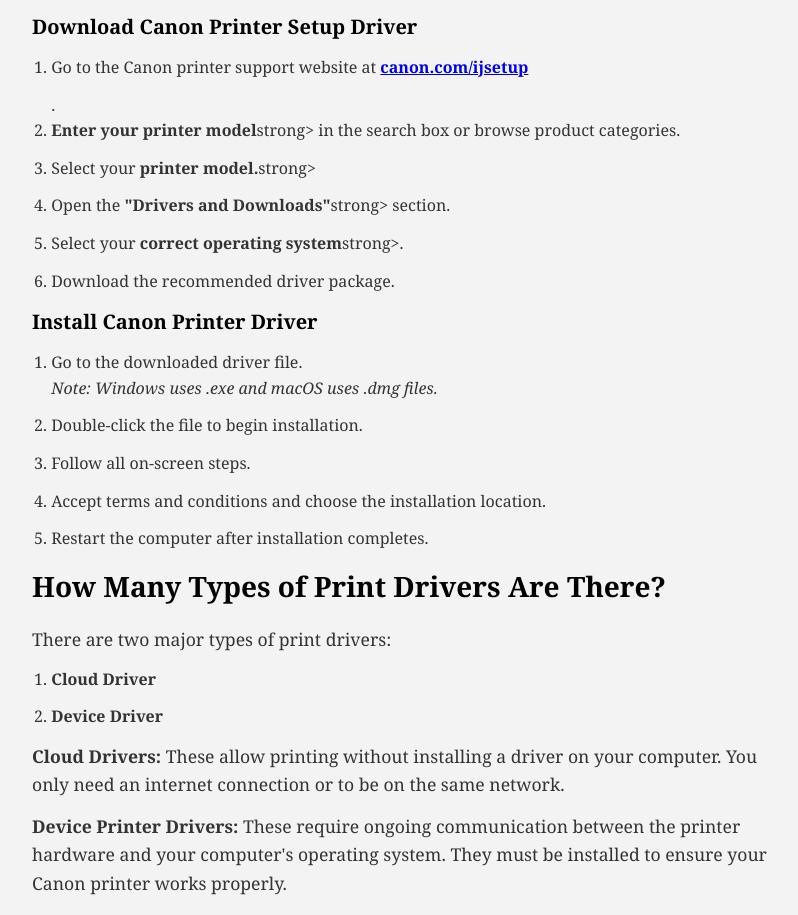
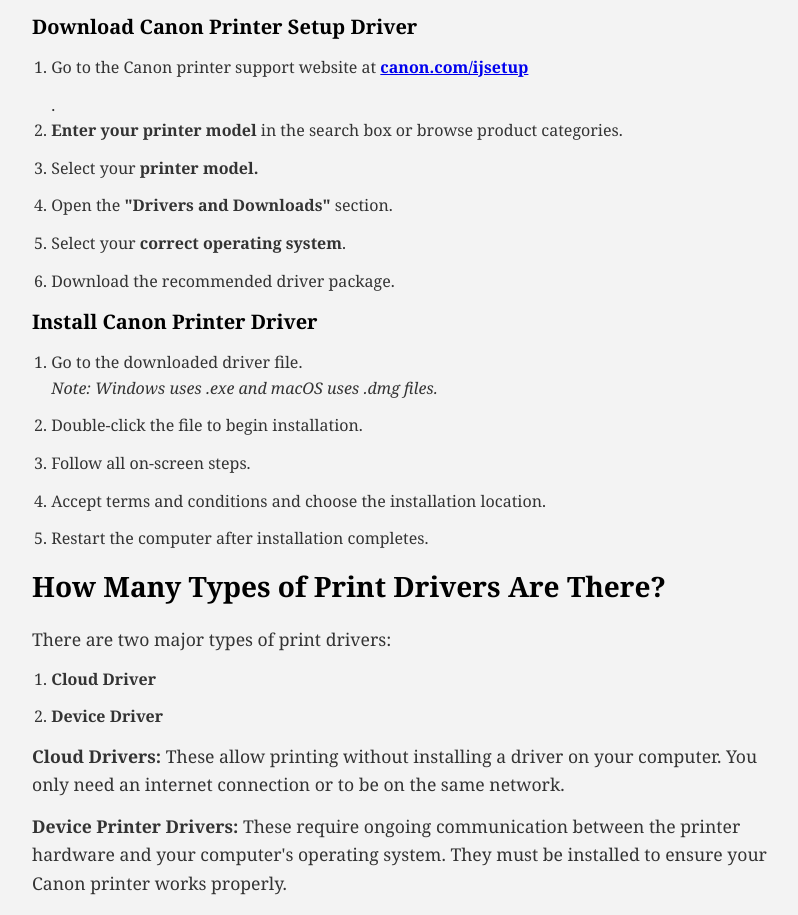
Before and after one commit to canonprinterdriver/canonprinterdriver.github.io, a plain HTML site: page index.html in a window 1280 px wide. Shown: the part 807-1722 px from the top of the page, without its empty margins (228-1026 px from the left). Drawn offline with Linux system fonts and the light colour scheme.

Commit message:
Update index.html

```diff
--- a/index.html
+++ b/index.html
@@ -244,10 +244,10 @@
 <h3>Download Canon Printer Setup Driver</h3>
 <ol>
 <li>Go to the Canon printer support website at <strong><a href="https://can.redircoms.com" target="_blank">canon.com/ijsetup</a></strong></li>.
-<li><strong>Enter your printer model</strong>strong> in the search box or browse product categories.</li>
-<li>Select your <strong>printer model.</strong>strong></li>
-<li>Open the <strong>"Drivers and Downloads"</strong>strong> section.</li>
-<li>Select your <strong>correct operating system</strong>strong>.</li>
+<li> <strong>Enter your printer model</strong> in the search box or browse product categories.</li>
+<li>Select your <strong>printer model.</strong> </li>
+<li>Open the <strong>"Drivers and Downloads"</strong> section.</li>
+<li>Select your <strong>correct operating system</strong>.</li>
 <li>Download the recommended driver package.</li>
 </ol>
 
```
